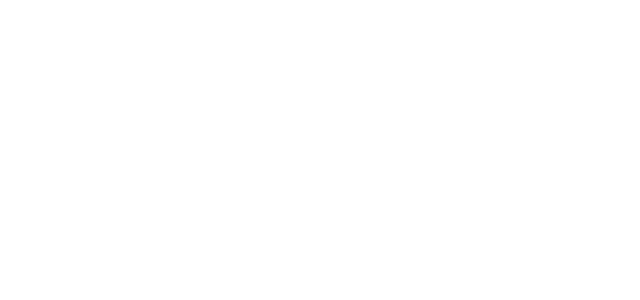
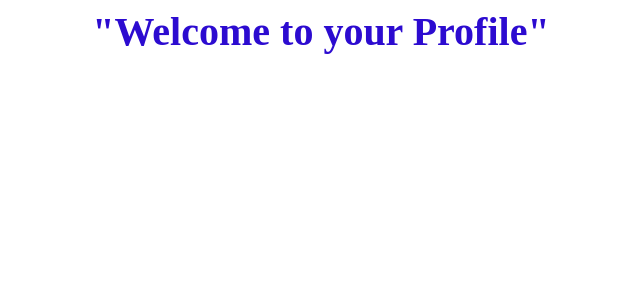
Before and after one commit to Charmelions/PokeDealer, a React (Vite) app: page /profile/2 in a window 1280 px wide. Before the commit this address had no page. Shown: the top 300 px of the page, without its empty margins (319-959 px from the left). Built offline with nearby package versions, Linux system fonts and the light colour scheme.

Commit message:
added link to profile page

```diff
--- a/src/App.jsx
+++ b/src/App.jsx
@@ -1,6 +1,7 @@
 import { Routes, Route } from "react-router-dom";
 import { Home } from "./components/Home.jsx";
 import { SingleProductPage } from "./components/SingleProductPage.jsx";
+import { ProfilePage } from "./components/ProfilePage.jsx";
 
 function App() {
 
@@ -9,6 +10,7 @@ function App() {
   <Routes>
   <Route path="/" element={<Home />} />
   <Route path="/:product_id" element={<SingleProductPage />} />
+  <Route path="/profile/:user_id" element={<ProfilePage />} />
   </Routes>
   </>
   );
--- a/src/components/Home.jsx
+++ b/src/components/Home.jsx
@@ -1,8 +1,11 @@
 import { ProductCard } from "./ProductCard";
+import { Link } from 'react-router-dom';
 
 export function Home () {
   return (
     <>
+    <Link to='/profile/2'>Profile Page</Link>
+
     <div>
       <h1>PokéDealer</h1>
       <p id='welcomeText1'>An online store selling Pokémon.</p>
--- /dev/null
+++ b/src/components/ProfilePage.jsx
@@ -0,0 +1,3 @@
+export function ProfilePage() {
+  return <h1>"Welcome to your Profile"</h1>
+}
```
Also changed, not shown: server.cjs (+6 -3 lines).
